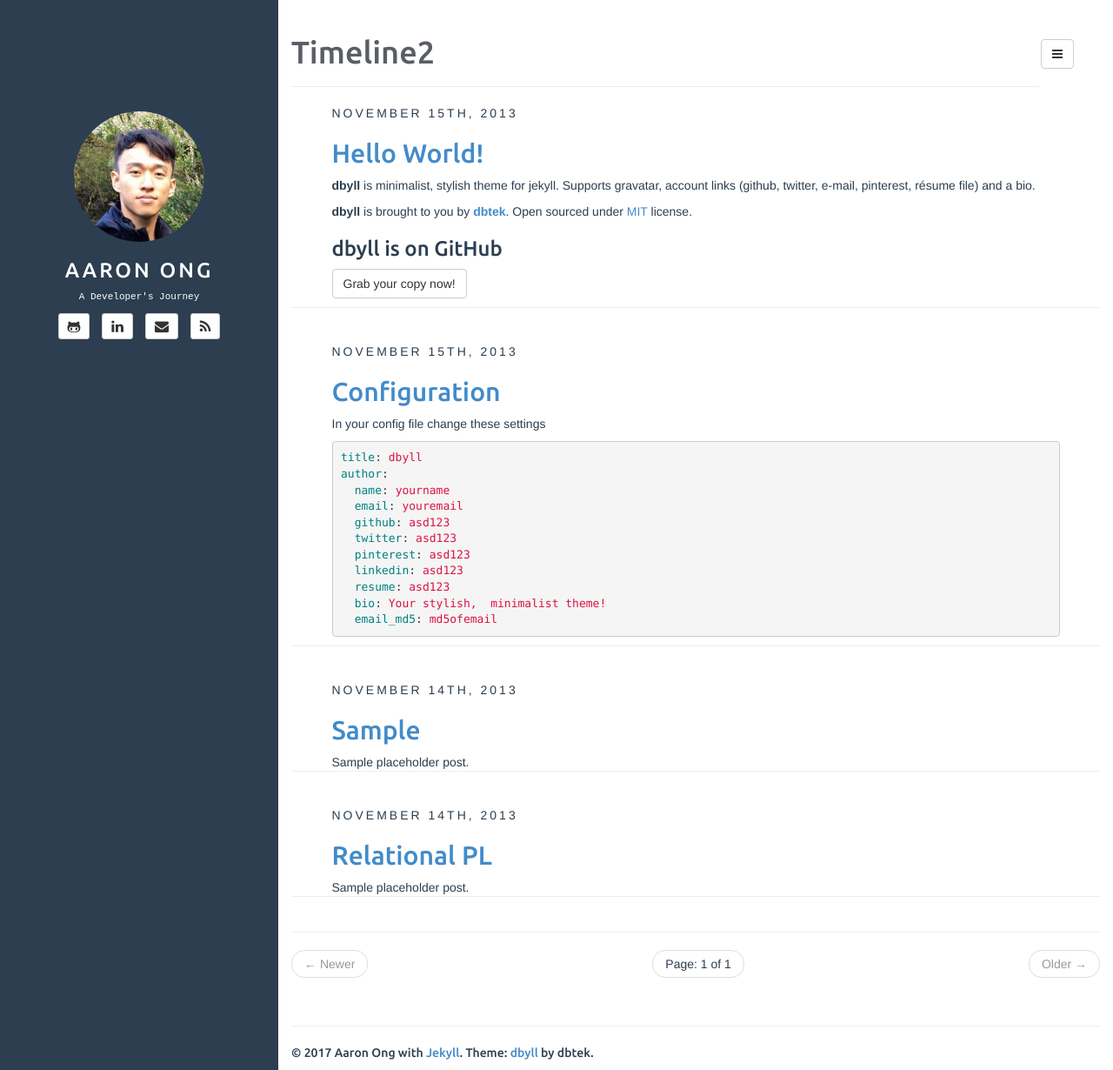
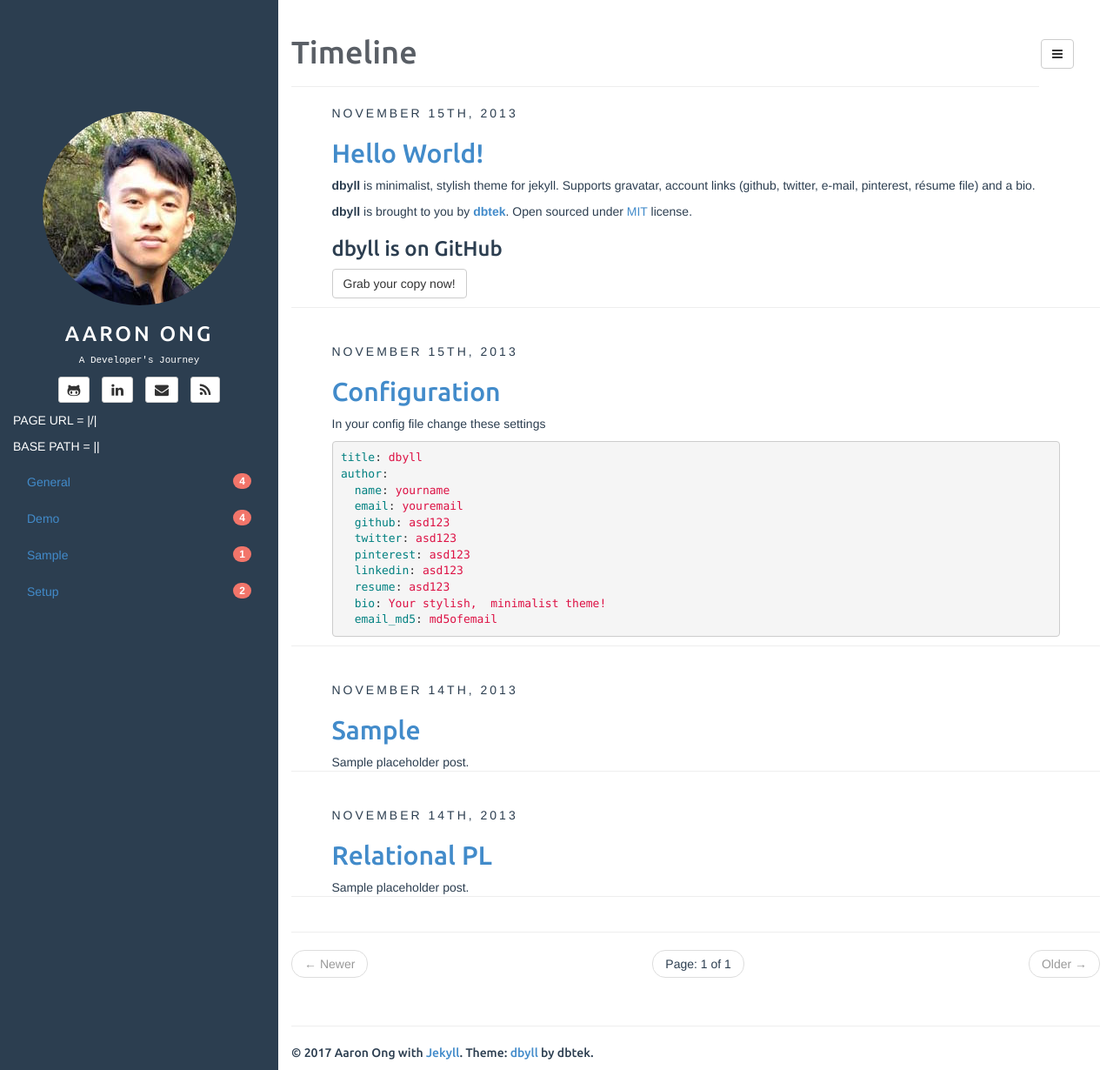
Before and after one commit to Aaronong/Aaronong.github.io, a Jekyll site: the page built from index.html, in a window 1280 px wide and 1230 px high. Shown: the whole window at 87% size. Built offline with Jekyll 4.4.1, drawn with Linux system fonts in a browser that asks for light colours; the list of posts is cut into pages by our own code.

Commit message:
Testing root url conditional

```diff
--- a/_config.yml
+++ b/_config.yml
@@ -14,7 +14,7 @@ defaults:
     scope:
       path: "" # empty string for all files
     values:
-      title: Timeline2
+      title: Timeline
 
 description: THE description
 author:
@@ -31,7 +31,7 @@ tags_path: tags.html
 # set it as url of an image
 # sidebar_background_image: https://www.dropbox.com/s/g9h23zrycedxtk5/sky.png?raw=1
 
-BASE_PATH: https://aaronong.github.io/
+BASE_PATH:
 
 gems:
   - jekyll-paginate
--- a/_includes/sidebar.html
+++ b/_includes/sidebar.html
@@ -1,7 +1,7 @@
 <!-- sidebar.html -->
 <header class="sidebar-header" role="banner">
 
-	{% if page.url == site.BASE_PATH %}
+	{% if page.url == "/" %}
 		<img src="{{ site.BASE_PATH}}/assets/ico/profilepic.jpg?s=150" class="img-circle" />
 	{% else %}
 		<a href="{{ site.BASE_PATH }}/">
@@ -51,7 +51,7 @@
 </div>
 
 
-{% if page.url == site.BASE_PATH %}
+{% if page.url == "/" %}
 <div>
 	<p>PAGE URL = |{{ page.url}}| </p>
 	<p>BASE PATH = |{{site.BASE_PATH}}| </p>
```
